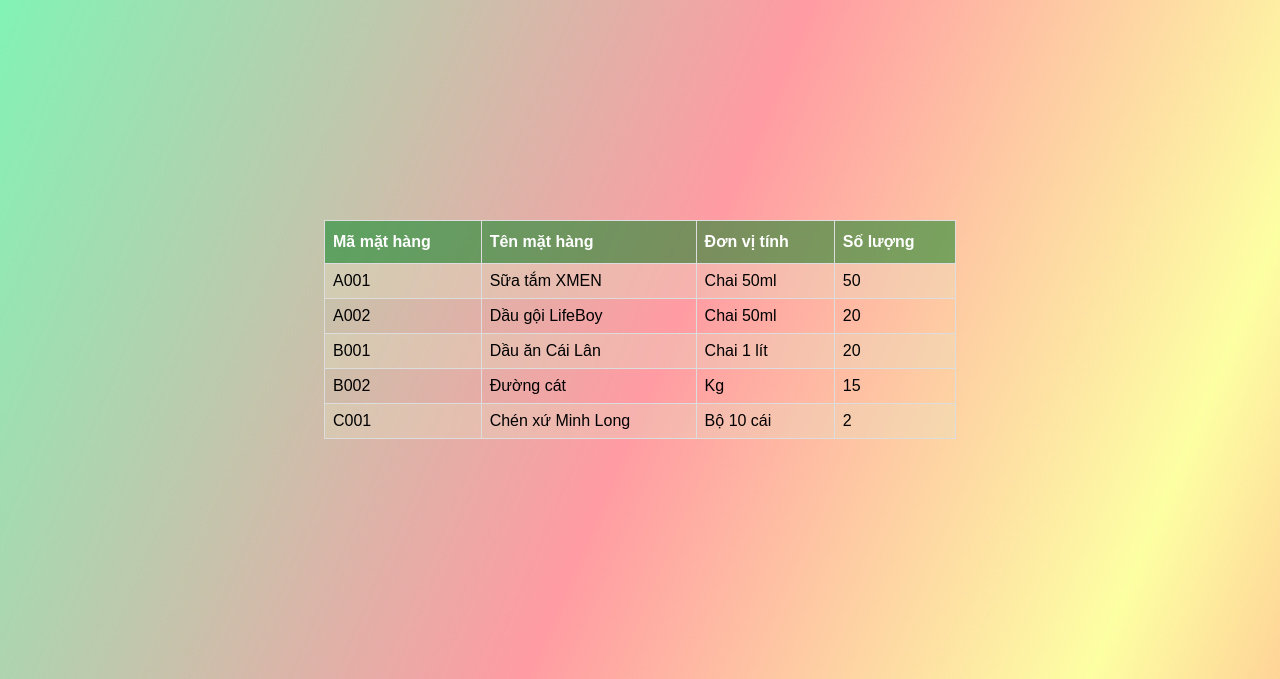
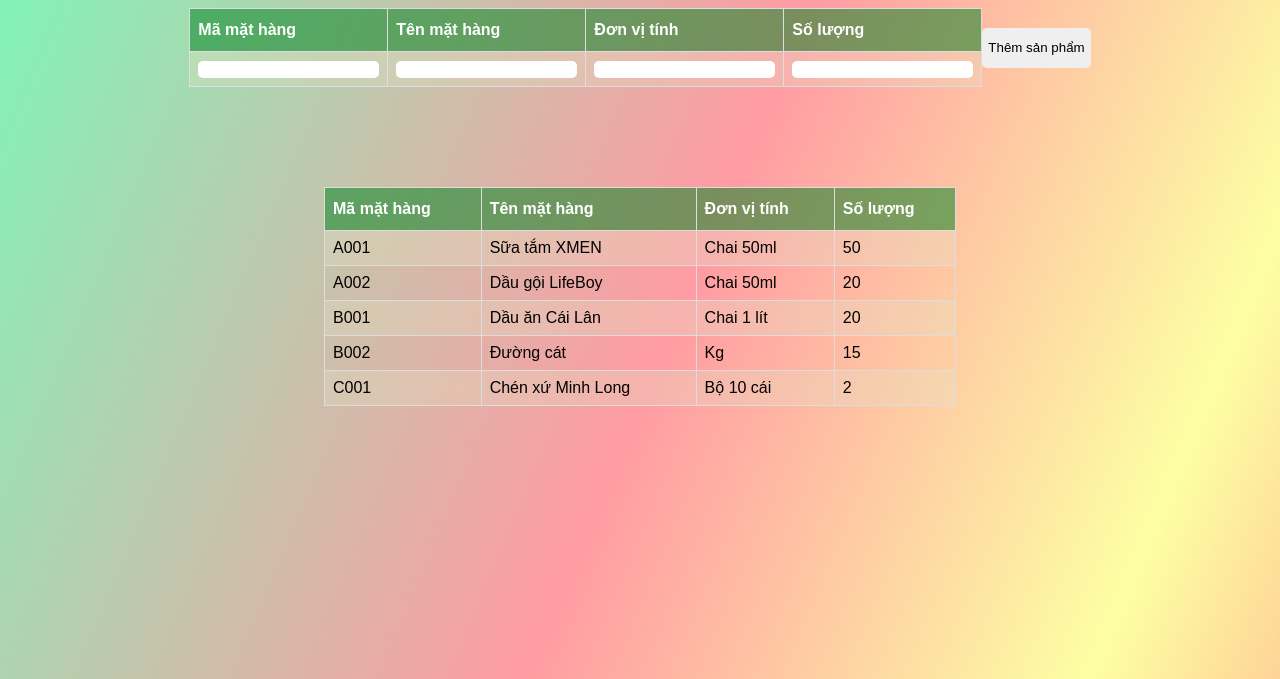
Before and after one commit to MangBao/BaitapPHP, a PHP site: page /bai5.php in a window 1280 px wide. Shown: the top 679 px of the page. Run offline with PHP 8.4, Linux system fonts and the light colour scheme.

Commit message:
Thêm sản phẩm bài 5

```diff
--- a/lab4/btTongHop/bai5.php
+++ b/lab4/btTongHop/bai5.php
@@ -10,12 +10,18 @@
         html {
             height: 100%;
         }
+
         body {
+
+            background: linear-gradient(113deg, #82f3b5, #ff9ba3 50%, #fdffa3 85%, #ffc894);
+        }
+
+        .content {
             display: flex;
             justify-content: center;
-            margin-top: 220px;
-            background: linear-gradient(113deg, #82f3b5, #ff9ba3 50%, #fdffa3 85%, #ffc894);
+            margin-top: 100px;
         }
+
         #customers {
             font-family: Arial, Helvetica, sans-serif;
             border-collapse: collapse;
@@ -46,21 +52,97 @@
             background-color: rgb(0 130 31 / 52%);
             color: white;
         }
+
+        input {
+            outline: none;
+            border-radius: 5px;
+            border: none;
+        }
+
+        #them {
+            height: 40px;
+            align-self: center;
+            cursor: pointer;
+        }
     </style>
 </head>
 
 <body>
 
     <?php
-    $mathang = array(
+    $mathangs = array(
         "mh01" => array("A001", "Sữa tắm XMEN", "Chai 50ml", 50),
         "mh02" => array("A002", "Dầu gội LifeBoy", "Chai 50ml", 20),
         "mh03" => array("B001", "Dầu ăn Cái Lân", "Chai 1 lít", 20),
         "mh04" => array("B002", "Đường cát", "Kg", 15),
-        "mh05" => array("C001", "Chén xứ Minh Long", "Bộ 10 cái", 2)
+        "mh05" => array("C001", "Chén xứ Minh Long", "Bộ 10 cái", 2),
     );
+
+    $err = "";
+
+    if (isset($_POST["mamh"]) && isset($_POST["tenmh"]) && isset($_POST["dv"]) && isset($_POST["sl"])) {
+        $mamh = $_POST["mamh"];
+        $tenmh = $_POST["tenmh"];
+        $dv = $_POST["dv"];
+        $sl = $_POST["sl"];
+        if (is_numeric($tenmh)) {
+            $err = "(*) Tên mặt hàng không phải số!!!";
+        }
+
+        if(isset($_POST["them"])){
+            $mh = array($mamh, $tenmh, $dv, $sl);
+            $index = count($mathangs);
+            $index +=1;
+
+            // $mh_n = "mh"
+            if($index < 10){
+                $index = "mh0".$index;
+            }
+            else{
+                $index = "mh".$index;
+            }
+
+            // array_push($mathangs, $mh_n);
+
+        }
+        $mathangs[$index] = $mh;
+        // echo $index;
+        // print_r($mathangs);
+    } else {
+        $mamh = "";
+        $tenmh = "";
+        $dv = "";
+        $sl = 0;
+    }
     ?>
 
+    <form action="" method="post" style="display: flex; justify-content: center;">
+        <table id="customers">
+            <tr>
+                <th>Mã mặt hàng</th>
+                <th>Tên mặt hàng</th>
+                <th>Đơn vị tính</th>
+                <th>Số lượng</th>
+            </tr>
+            <tr>
+                <td>
+                    <input type="text" name="mamh">
+                </td>
+                <td>
+                    <input type="text" name="tenmh">
+                </td>
+                <td>
+                    <input type="text" name="dv">
+                </td>
+                <td>
+                    <input type="text" name="sl">
+                </td>
+            </tr>
+        </table>
+        <input type="submit" value="Thêm sản phẩm" name="them" id="them">
+
+    </form>
+    <div class="content">
         <table id="customers">
             <tr>
                 <th>Mã mặt hàng</th>
@@ -69,17 +151,23 @@
                 <th>Số lượng</th>
             </tr>
             <?php
-        for ($i = 1; $i <= count($mathang); $i++) {
+            for ($i = 1; $i <= count($mathangs); $i++) {
                 echo
                 "<tr>
-                    <td>" . $mathang['mh0' . $i . ''][0] . "</td>
-                    <td>" . $mathang['mh0' . $i . ''][1] . "</td>
-                    <td>" . $mathang['mh0' . $i . ''][2] . "</td>
-                    <td>" . $mathang['mh0' . $i . ''][3] . "</td>
+                    <td>" . $mathangs['mh0' . $i . ''][0] . "</td>
+                    <td>" . $mathangs['mh0' . $i . ''][1] . "</td>
+                    <td>" . $mathangs['mh0' . $i . ''][2] . "</td>
+                    <td>" . $mathangs['mh0' . $i . ''][3] . "</td>
                 </tr>";
             }
             ?>
         </table>
+    </div>
+    <span style="color: red;
+    font-size: 1.5rem;
+    display: flex;
+    justify-content: center;
+    margin-top: 25px;"><?php echo $err; ?></span>
 </body>
 
 </html>
```
Lines whose indentation alone changed are shown as unchanged.
